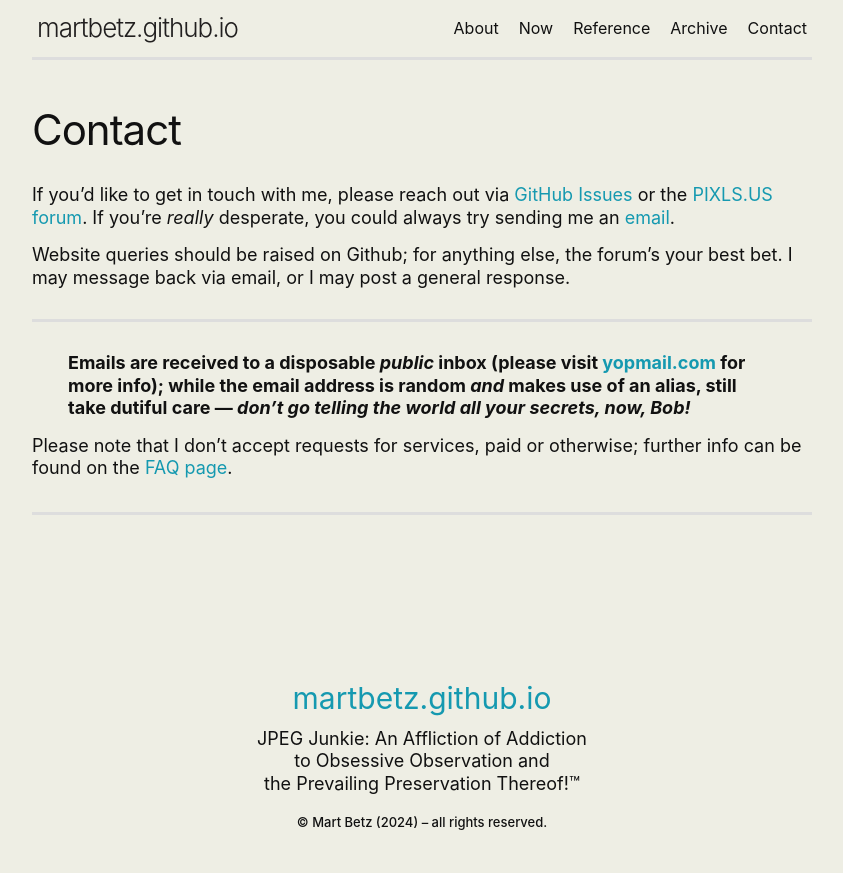
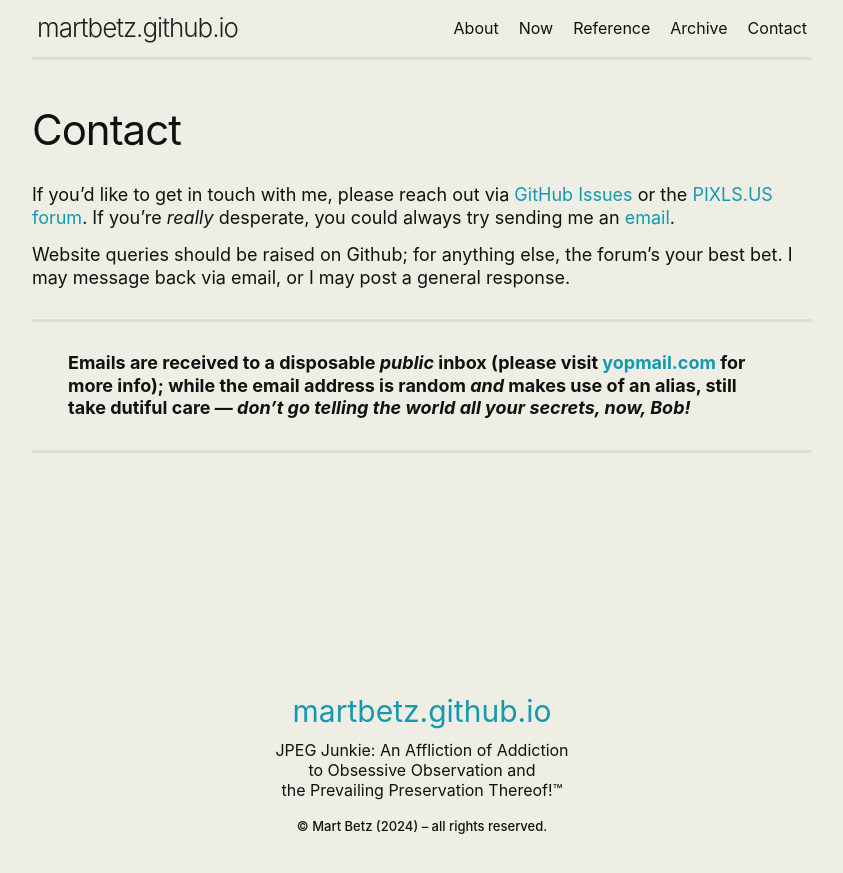
Before and after one commit to martbetz/martbetz.github.io, a Jekyll site: the page built from contact.html, in a window 1280 px wide. Shown: the top 873 px of the page, without its empty margins (218-1061 px from the left). Built offline with Jekyll 4.4.1, drawn with Linux system fonts in a browser that asks for light colours.

Commit message:
Update contact.html

```diff
--- a/contact.html
+++ b/contact.html
@@ -24,8 +24,3 @@
  </span>
 </font>
 </p>
-
-<p>
- <font size="4">
-  Please note that I don’t accept requests for services, paid or otherwise; further info can be found on the <a href="https://martbetz.github.io/faq.html">FAQ page</a>.
-</p>
```
